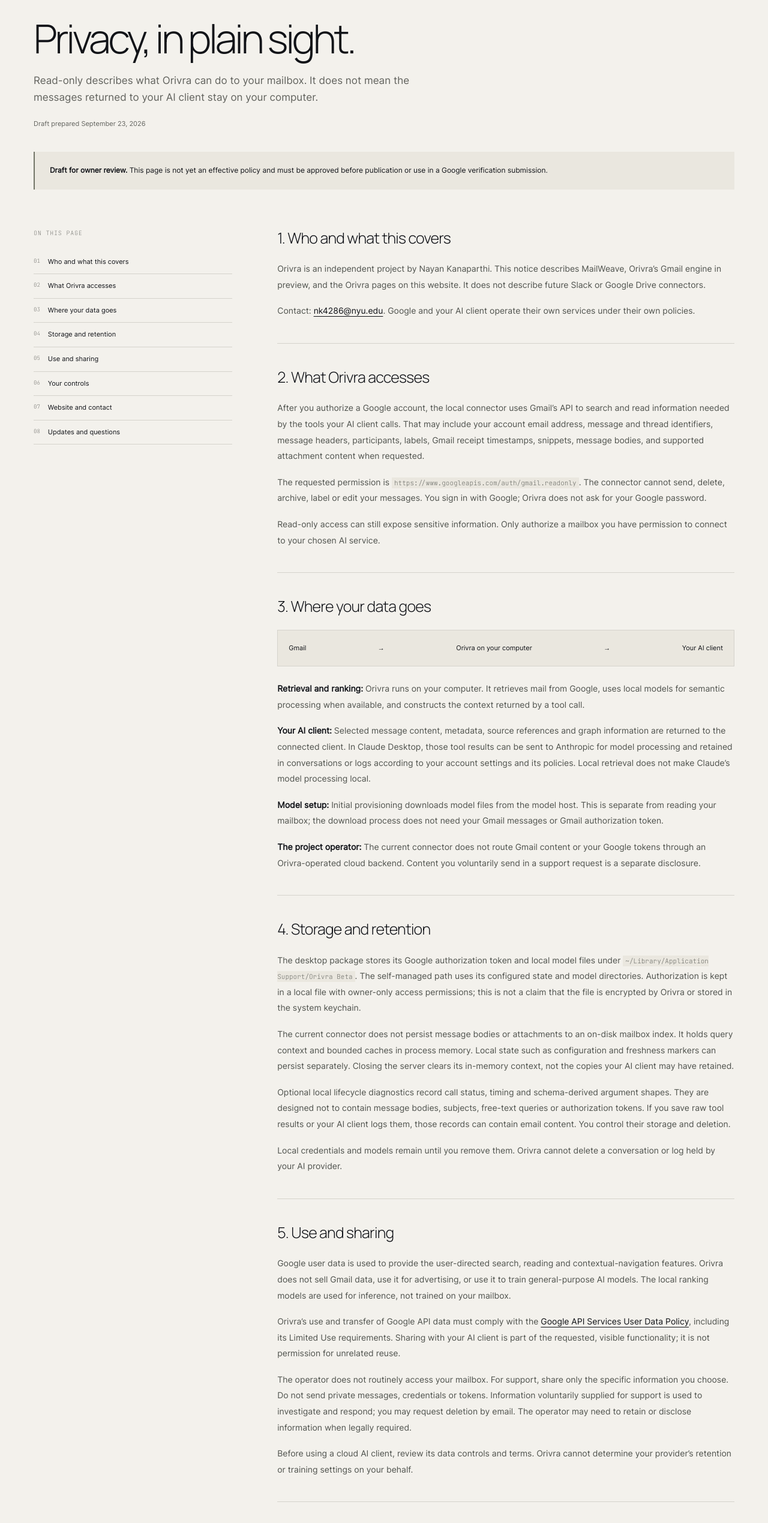
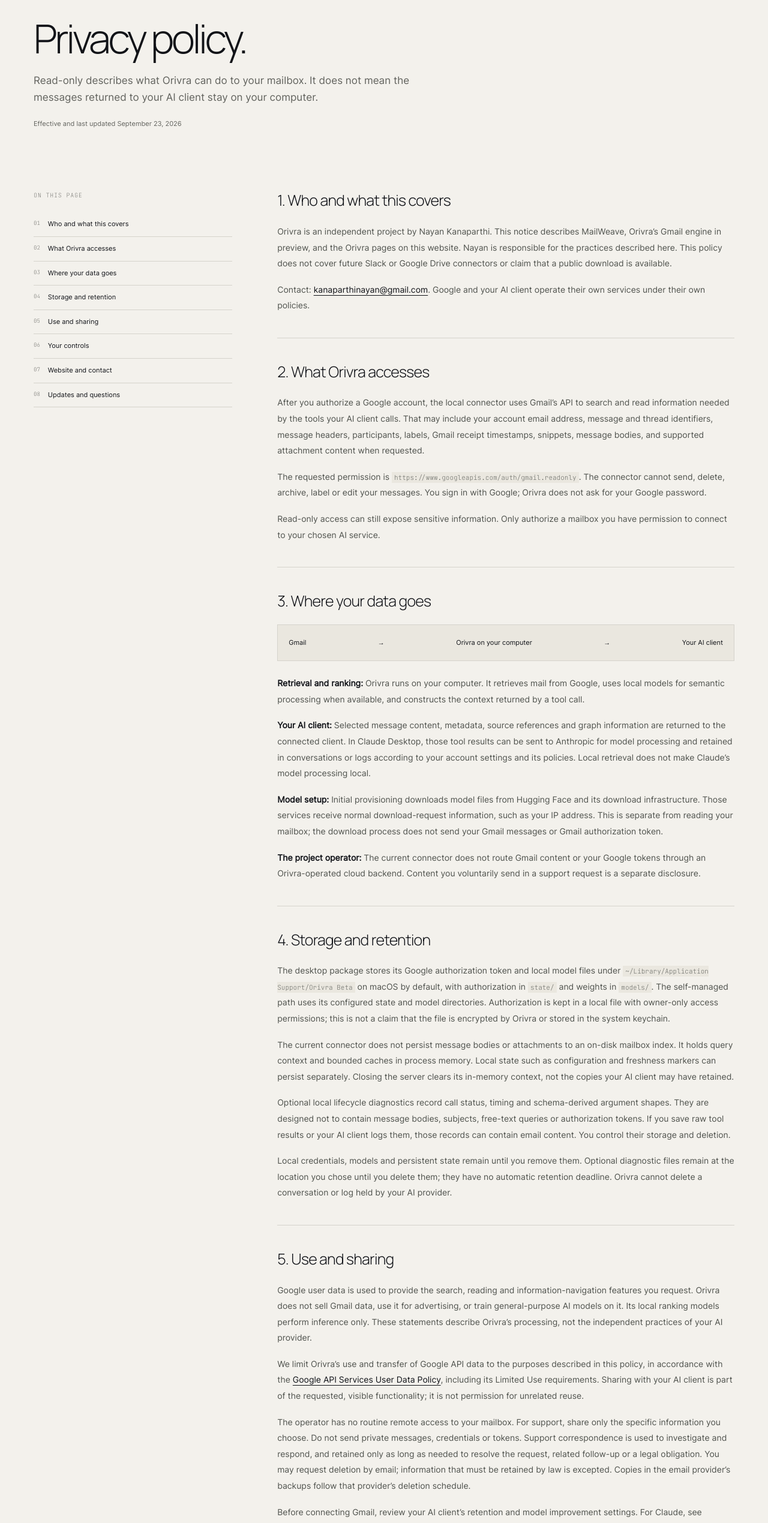
Before and after one commit to NayanKanaparthi/my-website, a Next.js app: page /orivra/privacy in a window 1280 px wide. Shown: the part 234-2773 px from the top of the page at 60% size. Built offline with nearby package versions, Linux system fonts and the light colour scheme; a web font is replaced by a local one.

Commit message:
Finalize reviewed Orivra policies and support contact

```diff
--- a/app/orivra/privacy/page.tsx
+++ b/app/orivra/privacy/page.tsx
@@ -25,7 +25,7 @@ const sections = [
 export default function PrivacyPage() {
   return (
     <PolicyPage
-      title="Privacy, in plain sight."
+      title="Privacy policy."
       lead="Read-only describes what Orivra can do to your mailbox. It does not mean the messages returned to your AI client stay on your computer."
       sections={sections}
     >
@@ -34,8 +34,9 @@ export default function PrivacyPage() {
         <p>
           Orivra is an independent project by Nayan Kanaparthi. This notice
           describes MailWeave, Orivra’s Gmail engine in preview, and the Orivra
-          pages on this website. It does not describe future Slack or Google
-          Drive connectors.
+          pages on this website. Nayan is responsible for the practices
+          described here. This policy does not cover future Slack or Google
+          Drive connectors or claim that a public download is available.
         </p>
         <p>
           Contact:{' '}
@@ -93,9 +94,11 @@ export default function PrivacyPage() {
         </p>
         <p>
           <strong>Model setup:</strong> Initial provisioning downloads model
-          files from the model host. This is separate from reading your mailbox;
-          the download process does not need your Gmail messages or Gmail
-          authorization token.
+          files from Hugging Face and its download infrastructure. Those
+          services receive normal download-request information, such as your IP
+          address. This is separate from reading your mailbox; the download
+          process does not send your Gmail messages or Gmail authorization
+          token.
         </p>
         <p>
           <strong>The project operator:</strong> The current connector does not
@@ -109,11 +112,12 @@ export default function PrivacyPage() {
         <p>
           The desktop package stores its Google authorization token and local
           model files under{' '}
-          <code>~/Library/Application Support/Orivra Beta</code>. The
-          self-managed path uses its configured state and model directories.
-          Authorization is kept in a local file with owner-only access
-          permissions; this is not a claim that the file is encrypted by Orivra
-          or stored in the system keychain.
+          <code>~/Library/Application Support/Orivra Beta</code> on macOS by
+          default, with authorization in <code>state/</code> and weights in{' '}
+          <code>models/</code>. The self-managed path uses its configured state
+          and model directories. Authorization is kept in a local file with
+          owner-only access permissions; this is not a claim that the file is
+          encrypted by Orivra or stored in the system keychain.
         </p>
         <p>
           The current connector does not persist message bodies or attachments
@@ -131,21 +135,25 @@ export default function PrivacyPage() {
           deletion.
         </p>
         <p>
-          Local credentials and models remain until you remove them. Orivra
+          Local credentials, models and persistent state remain until you remove
+          them. Optional diagnostic files remain at the location you chose until
+          you delete them; they have no automatic retention deadline. Orivra
           cannot delete a conversation or log held by your AI provider.
         </p>
       </section>
       <section id="use">
         <h2>5. Use and sharing</h2>
         <p>
-          Google user data is used to provide the user-directed search, reading
-          and contextual-navigation features. Orivra does not sell Gmail data,
-          use it for advertising, or use it to train general-purpose AI models.
-          The local ranking models are used for inference, not trained on your
-          mailbox.
+          Google user data is used to provide the search, reading and
+          information-navigation features you request. Orivra does not sell
+          Gmail data, use it for advertising, or train general-purpose AI models
+          on it. Its local ranking models perform inference only. These
+          statements describe Orivra’s processing, not the independent practices
+          of your AI provider.
         </p>
         <p>
-          Orivra’s use and transfer of Google API data must comply with the{' '}
+          We limit Orivra’s use and transfer of Google API data to the purposes
+          described in this policy, in accordance with the{' '}
           <a
             href="https://developers.google.com/terms/api-services-user-data-policy"
             target="_blank"
@@ -158,17 +166,35 @@ export default function PrivacyPage() {
           for unrelated reuse.
         </p>
         <p>
-          The operator does not routinely access your mailbox. For support,
-          share only the specific information you choose. Do not send private
-          messages, credentials or tokens. Information voluntarily supplied for
-          support is used to investigate and respond; you may request deletion
-          by email. The operator may need to retain or disclose information when
-          legally required.
+          The operator has no routine remote access to your mailbox. For
+          support, share only the specific information you choose. Do not send
+          private messages, credentials or tokens. Support correspondence is
+          used to investigate and respond, and retained only as long as needed
+          to resolve the request, related follow-up or a legal obligation. You
+          may request deletion by email; information that must be retained by
+          law is excepted. Copies in the email provider’s backups follow that
+          provider’s deletion schedule.
         </p>
         <p>
-          Before using a cloud AI client, review its data controls and terms.
-          Orivra cannot determine your provider’s retention or training settings
-          on your behalf.
+          Before connecting Gmail, review your AI client’s retention and model
+          improvement settings. For Claude, see Anthropic’s{' '}
+          <a
+            href="https://privacy.claude.com/en/articles/10023548-how-long-do-you-store-my-data"
+            target="_blank"
+            rel="noopener noreferrer"
+          >
+            retention information
+          </a>{' '}
+          and{' '}
+          <a
+            href="https://privacy.claude.com/en/articles/12109829-how-do-i-change-my-model-improvement-privacy-settings"
+            target="_blank"
+            rel="noopener noreferrer"
+          >
+            model improvement controls
+          </a>
+          . Orivra does not read or change those settings and cannot promise
+          that the provider will never retain or use content it receives.
         </p>
       </section>
       <section id="control">
@@ -218,10 +244,10 @@ export default function PrivacyPage() {
           as a static file from this website.
         </p>
         <p>
-          The website’s hosting service processes ordinary request information,
+          Vercel, the website’s hosting service, processes request information,
           such as IP addresses and browser details, to deliver and secure the
-          site. An email you send to the contact address is handled by the email
-          provider. Those services have their own retention practices; the
+          site. Email sent to the contact address is handled by Google’s Gmail
+          service. Those services have their own retention practices; the
           no-mailbox-backend statement above does not mean visiting this website
           creates no server logs.
         </p>
@@ -240,10 +266,11 @@ export default function PrivacyPage() {
       <section id="updates">
         <h2>8. Updates and questions</h2>
         <p>
-          Any material change to Gmail data handling should be described here
-          and in the product before it takes effect, with renewed consent where
-          required. This draft must be reviewed against the package actually
-          released.
+          We will update this policy and the product’s disclosures before a
+          material change to Gmail data handling takes effect, and request
+          renewed consent where required. The effective date above identifies
+          the current policy. New connectors or a different data flow require
+          updated disclosures; this policy does not silently extend to them.
         </p>
         <p>
           Questions? Contact{' '}
--- a/app/orivra/site.ts
+++ b/app/orivra/site.ts
@@ -2,12 +2,12 @@
 export const orivraSite = {
   origin: 'https://www.nayankanaparthi.dev',
   path: '/orivra',
-  supportEmail: 'nk4286@nyu.edu',
-  contactHref: 'mailto:nk4286@nyu.edu?subject=Orivra%20preview',
+  supportEmail: 'kanaparthinayan@gmail.com',
+  contactHref: 'mailto:kanaparthinayan@gmail.com?subject=Orivra%20preview',
   repositoryUrl: null as string | null,
   downloadUrl: null as string | null,
-  // Privacy / terms and release claims need owner review before indexing.
+  // Policy approval does not change the separate package release / indexing decision.
   indexable: false,
-  policyReviewed: false,
+  policyReviewed: true,
   updated: 'September 23, 2026',
 }
--- a/app/orivra/terms/page.tsx
+++ b/app/orivra/terms/page.tsx
@@ -6,7 +6,7 @@ import { orivraSite } from '../site'
 export const metadata: Metadata = {
   title: 'Preview terms',
   description:
-    'Draft terms for the Orivra MailWeave preview for Gmail: authorized use, experimental status, independent services and user control.',
+    'Terms for the Orivra website and MailWeave preview for Gmail: authorized use, experimental status, independent services and user control.',
   alternates: { canonical: '/orivra/terms' },
   openGraph: { title: 'Orivra preview terms', url: '/orivra/terms' },
 }
@@ -23,7 +23,7 @@ export default function TermsPage() {
   return (
     <PolicyPage
       title="Preview terms."
-      lead="Orivra helps AI agents find and navigate information. These draft terms explain the intended boundaries of the MailWeave preview for Gmail."
+      lead="Orivra helps AI agents find and navigate information. These terms cover this website and use of the MailWeave preview for Gmail when it is made available."
       sections={sections}
     >
       <section id="project">
@@ -35,9 +35,11 @@ export default function TermsPage() {
           other products identify compatibility, not an endorsement.
         </p>
         <p>
-          This page is a draft for review, not a statement that the preview has
-          launched or that these terms are effective. The release package and
-          its final terms must be identified before public distribution.
+          These terms are effective from the date above. They do not announce a
+          software release: the <Link href="/orivra/setup">setup page</Link>{' '}
+          identifies current availability and requirements. Use the preview only
+          after reviewing these terms, the privacy policy and the permissions
+          requested.
         </p>
       </section>
       <section id="permission">
@@ -98,10 +100,11 @@ export default function TermsPage() {
       <section id="license">
         <h2>5. Software and content</h2>
         <p>
-          The license included with the released software governs permissions to
-          use, copy, modify and redistribute that software. This draft does not
-          select a software license or grant rights that a future release may
-          not provide.
+          Permissions to use, copy, modify and redistribute a software version
+          are governed by the license supplied with that version. These website
+          terms do not select a software license, replace its conditions or
+          grant additional rights to the code. Check the release’s license
+          before using or redistributing it.
         </p>
         <p>
           You retain your rights in your email and other content. Connecting an
@@ -124,9 +127,7 @@ export default function TermsPage() {
           <a href={`mailto:${orivraSite.supportEmail}`}>
             {orivraSite.supportEmail}
           </a>
-          . Final release terms, including any applicable warranty, liability or
-          governing-law provisions, require owner review; none are silently
-          selected by this draft.
+          . The preview does not include a service-level agreement.
         </p>
       </section>
     </PolicyPage>
--- a/components/orivra/PolicyPage.tsx
+++ b/components/orivra/PolicyPage.tsx
@@ -23,7 +23,9 @@ export function PolicyPage({
         <h1>{title}</h1>
         <p>{lead}</p>
         <span className={styles.policyDate}>
-          {orivraSite.policyReviewed ? 'Last updated' : 'Draft prepared'}{' '}
+          {orivraSite.policyReviewed
+            ? 'Effective and last updated'
+            : 'Draft prepared'}{' '}
           {orivraSite.updated}
         </span>
       </header>
```
Also changed, not shown: scripts/check-orivra.mjs (+39 -1 lines), 2 other files (tests, documents, lock files or other folders).
